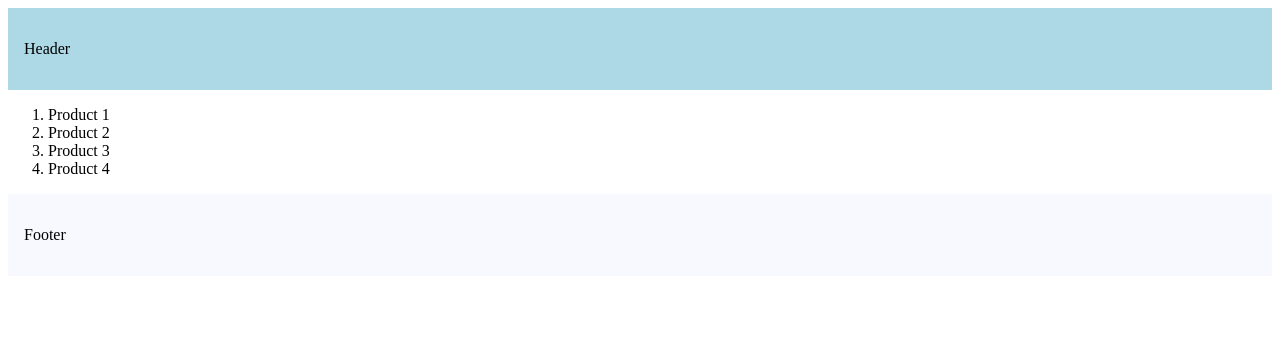
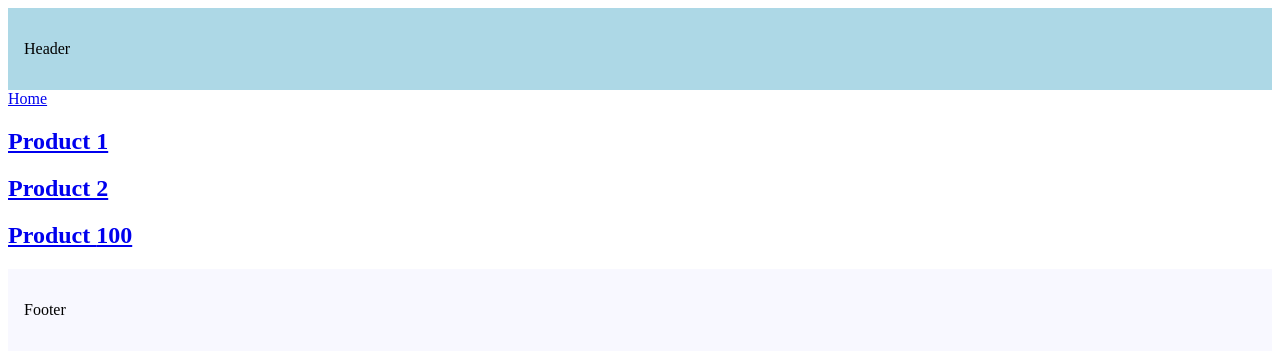
Before and after one commit to Alex-Amarandei/Next-JS-14-Playground, a Next.js app in the folder hello-world/: page /products in a window 1280 px wide. Shown: the top 354 px of the page. Built offline with nearby package versions, Linux system fonts and the light colour scheme.

Commit message:
:lipstick: add links for navigation

```diff
--- a/hello-world/src/app/products/page.tsx
+++ b/hello-world/src/app/products/page.tsx
@@ -1,9 +1,22 @@
-export default function Products()
-{
-    return <ol>
-        <li>Product 1</li>
-        <li>Product 2</li>
-        <li>Product 3</li>
-        <li>Product 4</li>
-    </ol>
+import Link from "next/link";
+
+export default function Products() {
+	const productId = 100;
+
+	return (
+		<>
+			<Link href="/">Home</Link>
+			<h2>
+				<Link href="/products/1">Product 1</Link>
+			</h2>
+			<h2>
+				<Link href="/products/2">Product 2</Link>
+			</h2>
+			<h2>
+				<Link href={`/products/${productId}`} replace>
+					Product {productId}
+				</Link>
+			</h2>
+		</>
+	);
 }
```
Also changed, not shown: hello-world/src/app/page.tsx (+10 -3 lines).
